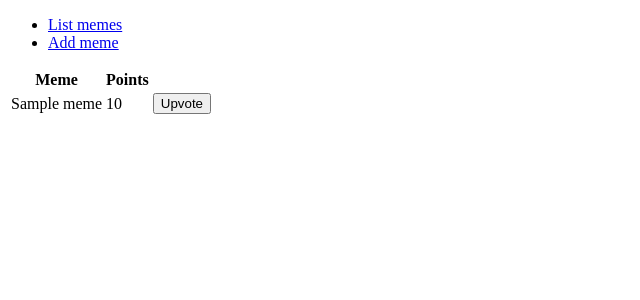
After one commit to Kargamborgh/meemiarkisto, a Flask app: page /memes in a window 1280 px wide. The commit adds this page. Shown: the top 300 px of the page, without its empty margins (0-640 px from the left). Run offline with Flask 2, Linux system fonts and the light colour scheme; tables that the repository leaves empty hold one stand-in row (values such as "Sample post").

Commit message:
viikko 2 osa 2

```diff
--- /dev/null
+++ b/application/memes/views.py
@@ -0,0 +1,39 @@
+from application import app, db
+from flask import redirect, render_template, request, url_for
+from application.memes.models import Meme
+
+@app.route("/memes", methods=["GET"])
+def memes_index():
+    return render_template("memes/list.html", memes = Meme.query.all())
+
+@app.route("/memes/new/")
+def memes_form():
+    return render_template("memes/new.html")
+
+@app.route("/memes/<meme_id>/", methods=["POST"])
+def memes_increase_score(meme_id):
+
+    m = Meme.query.get(meme_id)
+    m.points = m.points+1
+    db.session().commit()
+
+    return redirect(url_for("memes_index"))
+
+# Implement this next week
+
+#@app.route("/memes/<meme_id>/", methods=["POST"])
+#def memes_decrease_score(meme_id):
+
+#    m = Meme.query.get(meme_id)
+#    m.points =-1
+#    db.session().commit()
+
+#    return redirect(url_for("memes_index"))
+
+@app.route("/memes/", methods=["POST"])
+def memes_create():
+    m = Meme(request.form.get("title"))
+    db.session().add(m)
+    db.session().commit()
+
+    return redirect(url_for("memes_index"))
--- a/application/templates/layout.html
+++ b/application/templates/layout.html
@@ -6,6 +6,10 @@
   </head>
 
   <body>
+    <ul>
+      <li><a href="{{ url_for('memes_index') }}">List memes</a></li>
+      <li><a href="{{ url_for('memes_form') }}">Add meme</a></li>
+    </ul>
     {% block body %}
     <p>
   content
--- /dev/null
+++ b/application/templates/memes/list.html
@@ -0,0 +1,22 @@
+{% extends "layout.html" %}
+
+{% block body %}
+  <table>
+    <tr>
+      <th>Meme</th>
+      <th>Points</th>
+    </tr>
+    {% for meme in memes %}
+    <tr>
+      <td>{{ meme.title }}</td>
+      <td>{{ meme.points }}</td>
+      <td>
+          <form method="POST" action="{{ url_for('memes_increase_score', meme_id=meme.id) }}">
+              <input type="submit" value="Upvote"/>
+          </form>
+      </td>
+      <!-- implement decrease_score next week -->
+    </tr>
+    {% endfor %}
+  </table>
+{% endblock %}
```
Also changed, not shown: application/__init__.py (+10 -0 lines), application/memes/models.py (added, +15 -0 lines), application/templates/memes/new.html (added, +8 -0 lines), requirements.txt (+11 -2 lines), 2 other files.
